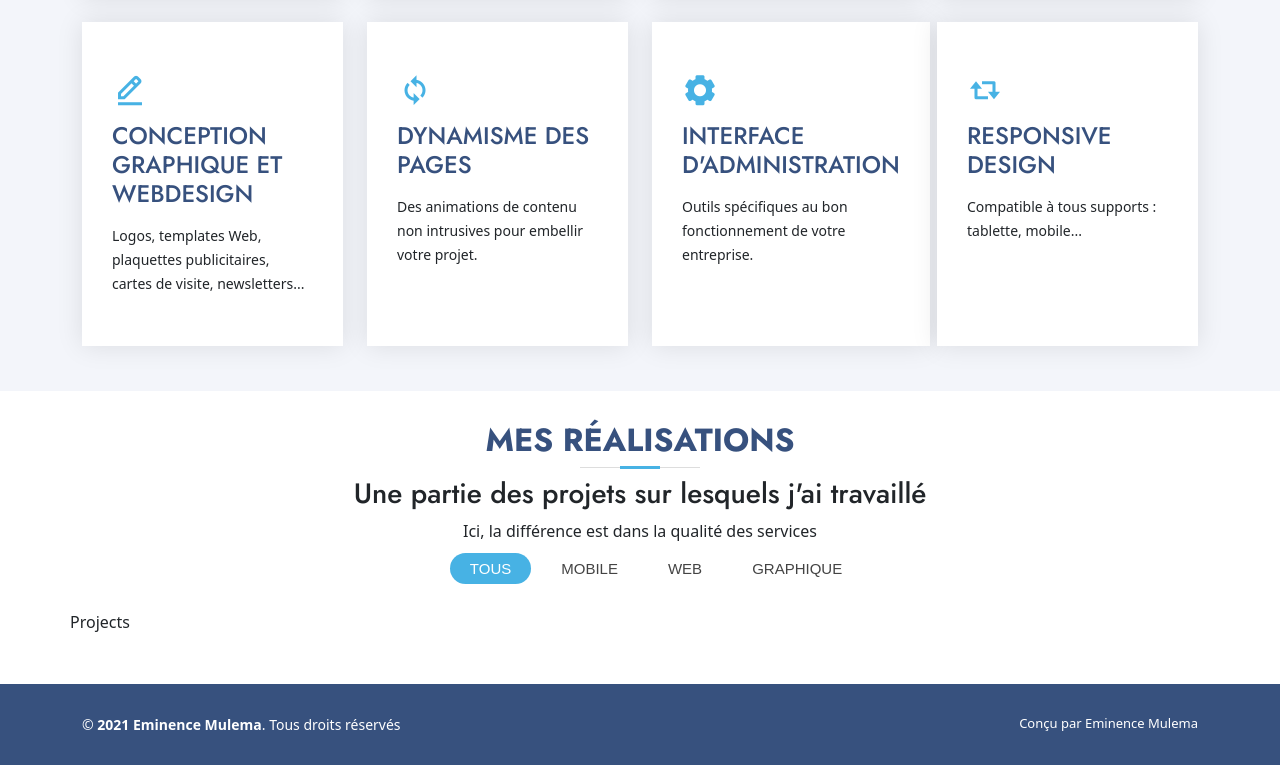
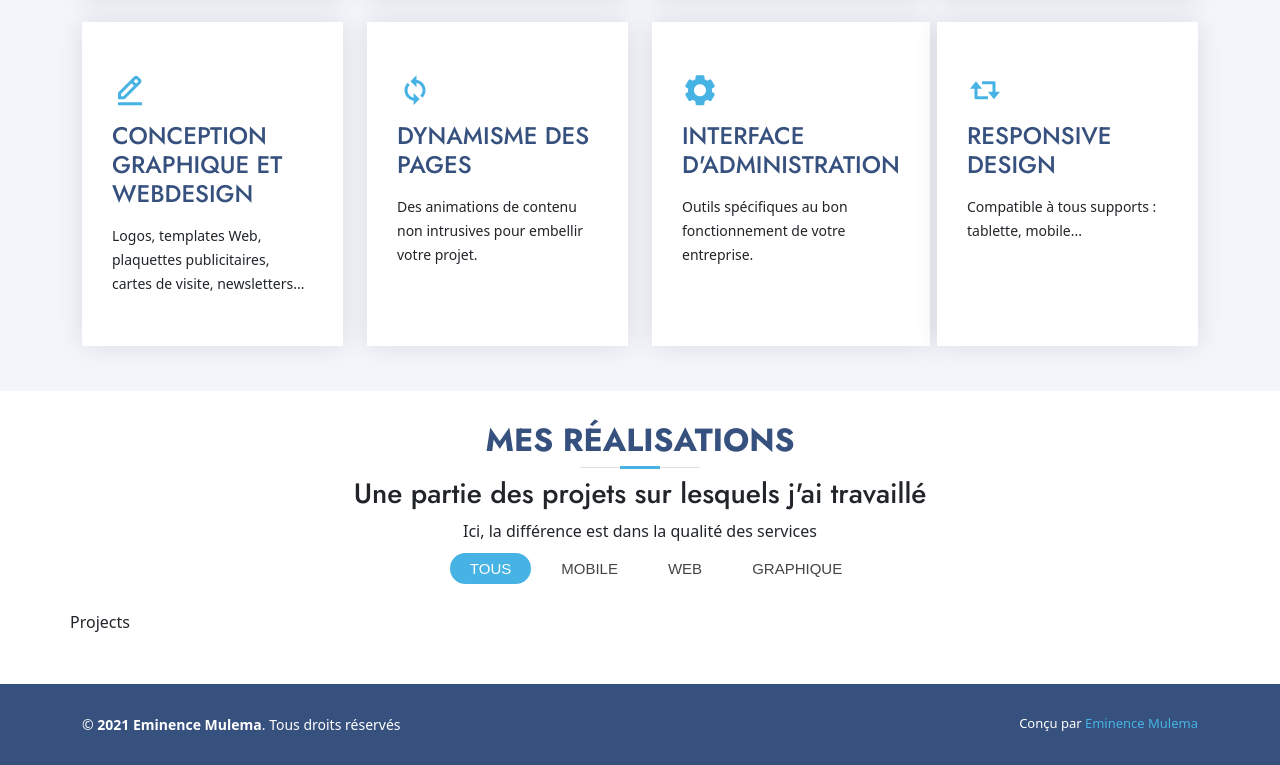
Before and after one commit to Eminence212/portfolio-client, a Vue app: page / in a window 1280 px wide. Shown: the part 1999-2764 px from the top of the page. Built offline with nearby package versions, Linux system fonts and the light colour scheme.

Commit message:
feature service added

```diff
--- a/src/components/Footer.vue
+++ b/src/components/Footer.vue
@@ -77,7 +77,7 @@ export default {
     font-size: 13px;
     a {
       transition: 0.3s;
-      color: #fff;
+      color: #47b2e4;
       text-decoration: none;
     }
   }
```
